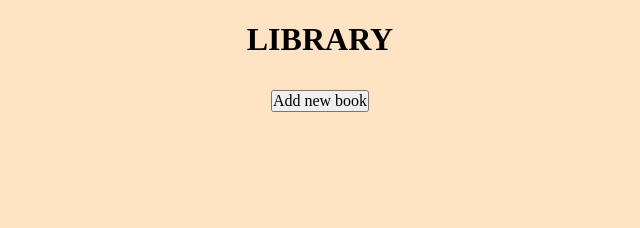
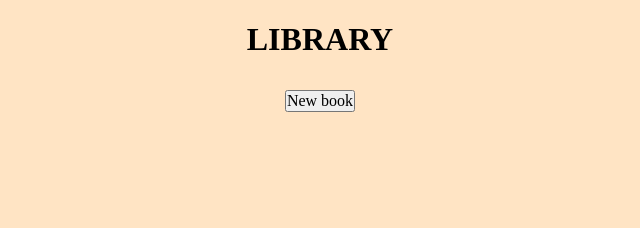
Before and after one commit to NewIncome/mv_library, a plain HTML site: page index.html in a window 1280 px wide. Shown: the top 228 px of the page, 320-960 px from the left. Drawn offline with Linux system fonts and the light colour scheme.

```diff
--- a/index.html
+++ b/index.html
@@ -12,7 +12,7 @@
 <body>
   <div class="sec">
     <h1>LIBRARY</h1>
-    <button class="my-2" onclick="toggleForm()">Add new book</button>
+    <button class="my-2" onclick="toggleForm()">New book</button>
     <form id="bookForm" class="hidden">
       <input type="text" name="title" class="input-txt" id="formTitle" placeholder="Title" required><br>
       <input type="text" name="author" class="input-txt" id="formAuthor" placeholder="Author" required><br>
```
Also changed, not shown: 1 other file.
